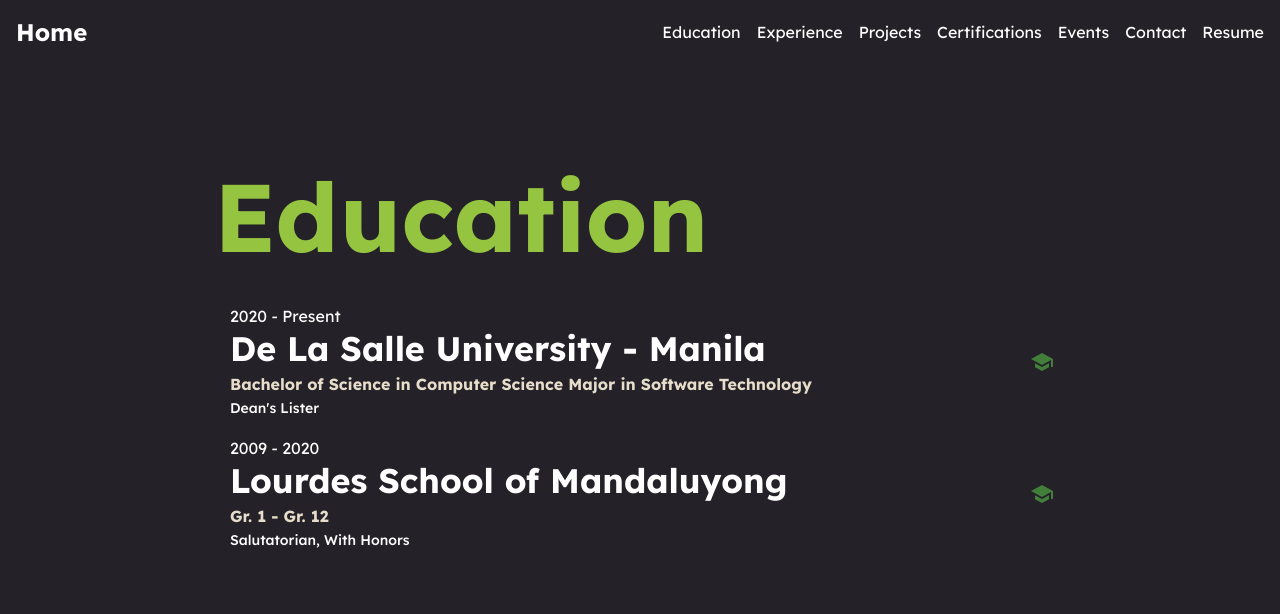
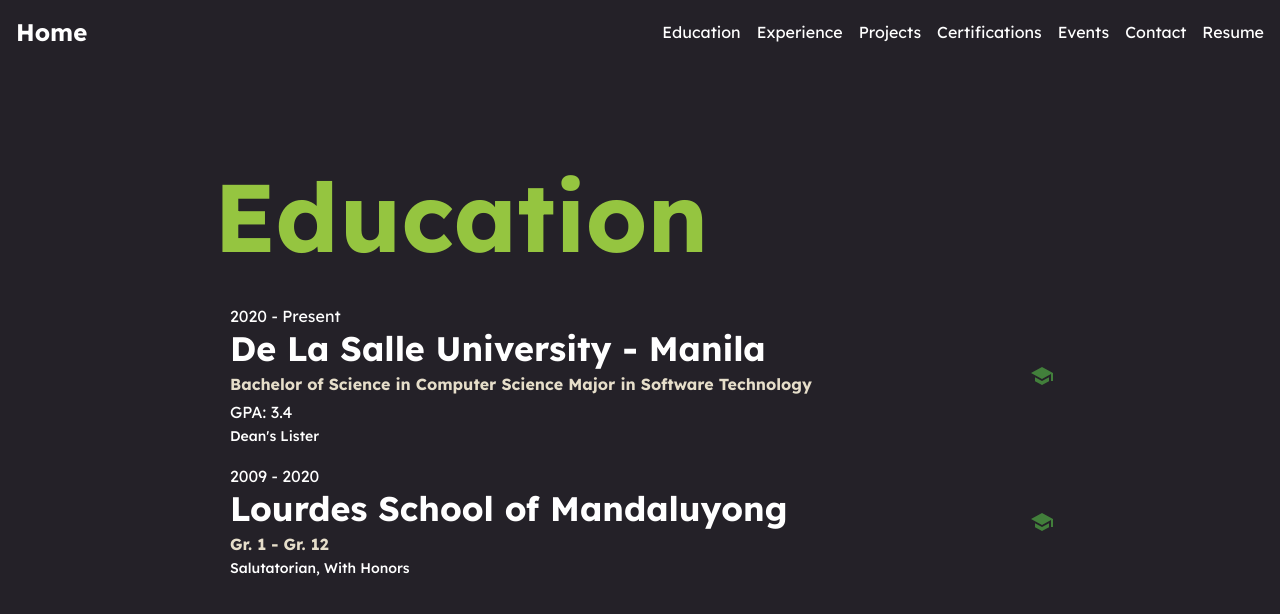
Before and after one commit to erik-lance/portfolio-website, a Next.js app: page /education in a window 1280 px wide. Shown: the top 614 px of the page. Built offline with nearby package versions, Linux system fonts and the light colour scheme.

Commit message:
Added GPA

```diff
--- a/src/pages/education.tsx
+++ b/src/pages/education.tsx
@@ -55,6 +55,14 @@
                                     {school.degree}
                                 </Typography>
 
+                                {school.gpa && (
+                                    <Typography
+                                        variant="subtitle1"
+                                    >
+                                        GPA: {school.gpa}
+                                    </Typography>
+                                )}
+
                                 <Typography
                                     variant="subtitle2"
                                 >
```
